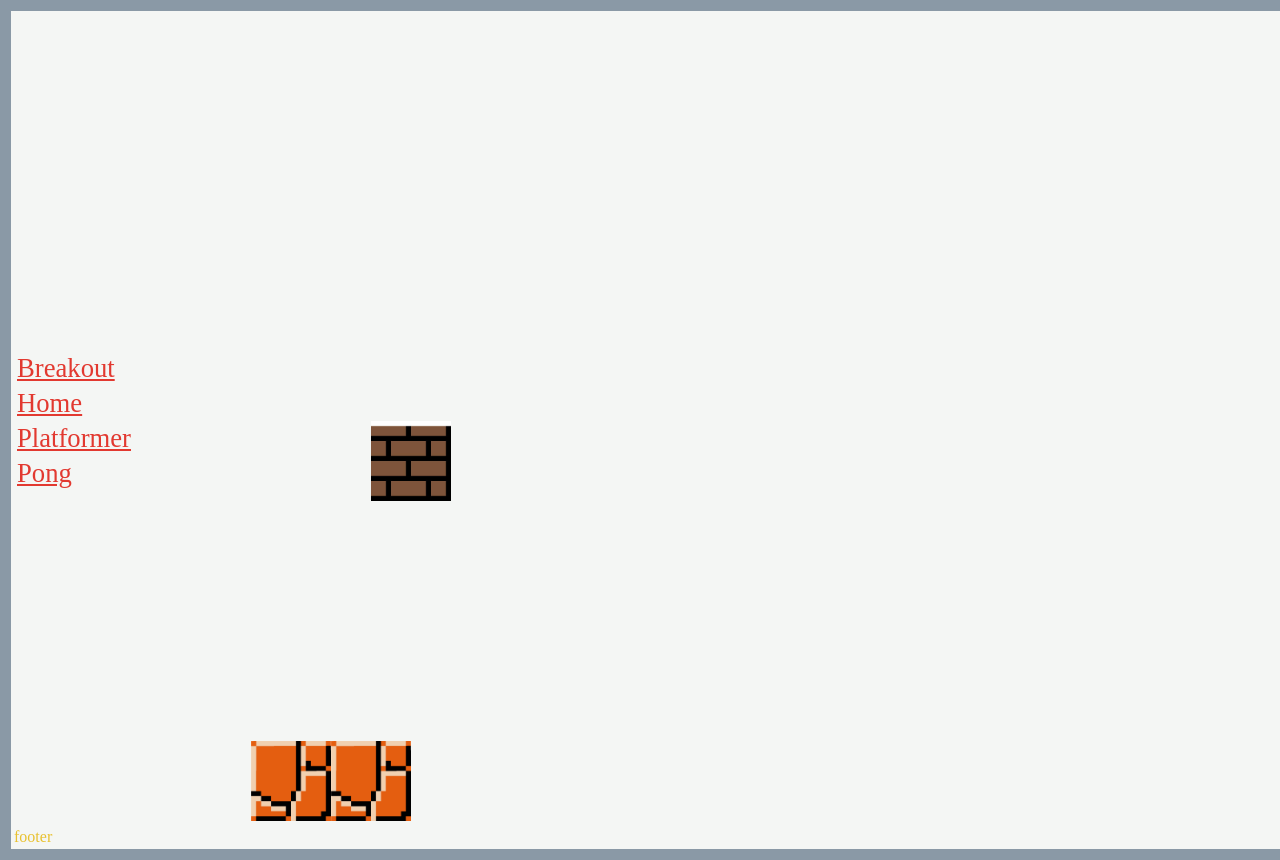
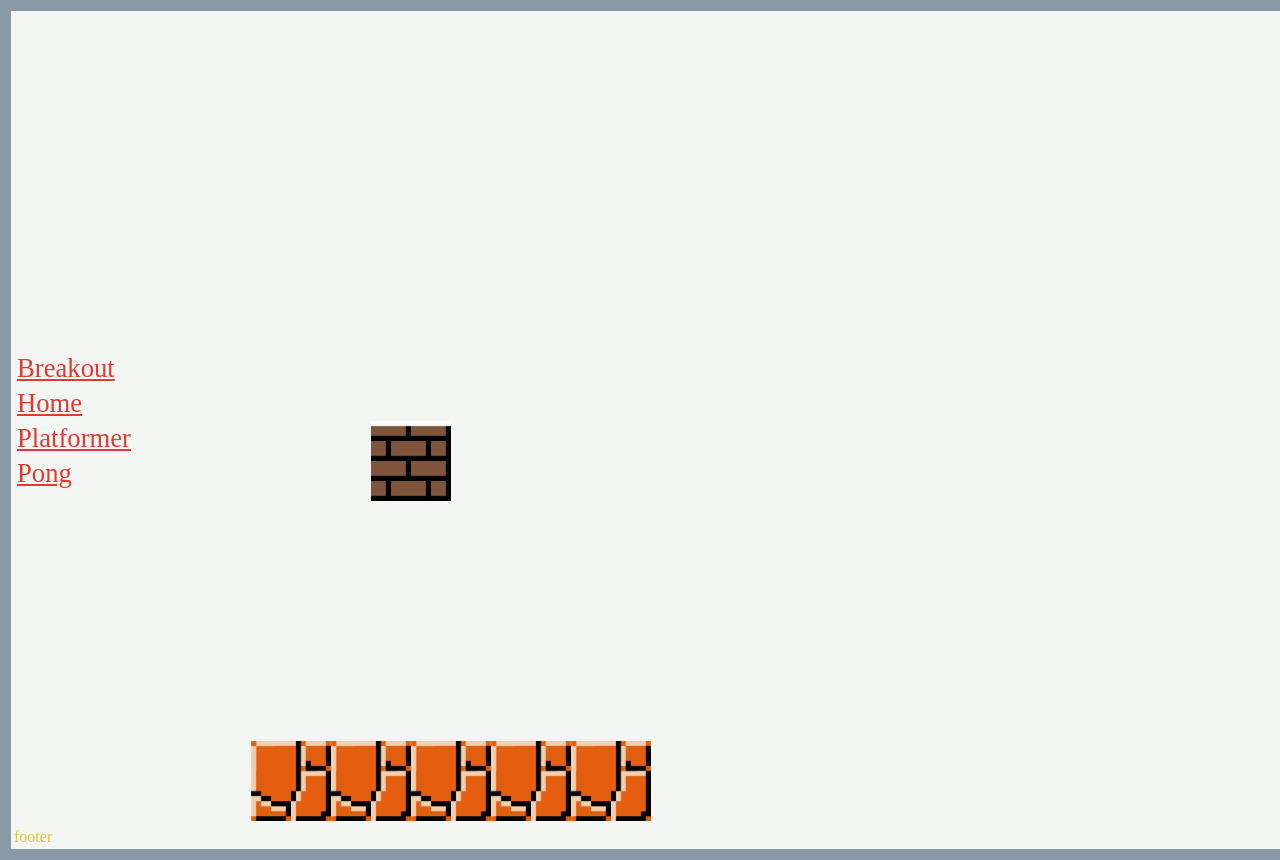
Before and after one commit to Dabvexx/Platformer-Js, a PHP site: page /Platformer in a window 1280 px wide; the page is wider, and only the part inside the window is pictured. Run offline with PHP 8.4, Linux system fonts and the light colour scheme.

Commit message:
Update mainContent.php

```diff
--- a/Platformer/mainContent.php
+++ b/Platformer/mainContent.php
@@ -57,41 +57,70 @@
             // Handle collisions with the tiles
             Collisions(obj) {
                 // Player Bottom to Object Top
-                if (this.y < obj.y + obj.width &&
-                    this.x + this.width > obj.y &&
-                    this.x + this.height >= obj.x &&
-                    this.x + this.height <= obj.x + 1) {
+                if (this.x < obj.x + obj.width &&
+                    this.x + this.width > obj.x &&
+                    this.y + this.height >= obj.y &&
+                    this.y + this.height <= obj.y + 1) {
                         this.y = obj.y - this.height;
                         console.log("top");
                         console.log(this.x + " " + this.y);
                 }
                 // Player Top to Object Bottom
-                if (this.y < obj.y + obj.width &&
-                    this.y + this.width > obj.y &&
-                    this.x <= obj.x + obj.height &&
-                    this.x >= obj.x + obj.height - 1) {
+                if (this.x < obj.x + obj.width &&
+                    this.x + this.width > obj.x &&
+                    this.y <= obj.y + obj.height &&
+                    this.y >= obj.y + obj.height - 1) {
                         this.y = obj.y + obj.height;
                         console.log("bottom");
-                        console.log(this.x + " " + y);
+                        console.log(this.x + " " + this.y);
                 }
                 // Player Right to Object Left
-                if (this.y + this.width <= obj.y + 1 &&
-                    this.y + this.width >= obj.y &&
-                    this.x < obj.x + obj.height &&
-                    this.height + this.x > obj.x) {
-                        this.x = obj.x - this.width;
+                if (this.x + this.width <= obj.x + 1 &&
+                    this.x + this.width >= obj.x &&
+                    this.y < obj.y + obj.height &&
+                    this.height + this.y > obj.y) {
+                        this.x = obj.x + obj.width;
 						console.log("left");
                         console.log(this.x + " " + this.y);
                 }
                 // Player Left to Object Right
-                if (this.y >= obj.y + obj.width - 1 &&
-                    this.y <= obj.y + obj.width &&
-                    this.x < obj.x + obj.height &&
-                    this.height + this.x > obj.x) {
-                        this.x = obj.x + obj.width;
+                if (this.x >= obj.x + obj.width - 1 &&
+                    this.x <= obj.x + obj.width &&
+                    this.y < obj.y + obj.height &&
+                    this.height + this.y > obj.y) {
+                        this.x = obj.x - this.width;
                         console.log("right");
                         console.log(this.x + " " + this.y);
                 }
+
+                /*// Player Right to Object Left
+                if (player.offsetLeft + player.offsetWidth <= object[i].offsetLeft + 1 &&
+                    player.offsetLeft + player.offsetWidth >= object[i].offsetLeft &&
+                    player.offsetTop < object[i].offsetTop + object[i].offsetHeight &&
+                    player.offsetHeight + player.offsetTop > object[i].offsetTop) {
+                player.style.left = object[i].offsetLeft - player.offsetWidth + "px";
+                }
+                // Player Left to Object Right
+                if (player.offsetLeft >= object[i].offsetLeft + object[i].offsetWidth - 1 &&
+                    player.offsetLeft <= object[i].offsetLeft + object[i].offsetWidth &&
+                    player.offsetTop < object[i].offsetTop + object[i].offsetHeight &&
+                    player.offsetHeight + player.offsetTop > object[i].offsetTop) {
+                player.style.left = object[i].offsetLeft + object[i].offsetWidth + "px";
+                }
+                // Player Bottom to Object Top
+                if (player.offsetLeft < object[i].offsetLeft + object[i].offsetWidth &&
+                    player.offsetLeft + player.offsetWidth > object[i].offsetLeft &&
+                    player.offsetTop + player.offsetHeight >= object[i].offsetTop &&
+                    player.offsetTop + player.offsetHeight <= object[i].offsetTop + 1) {
+                player.style.top = object[i].offsetTop - player.offsetHeight + "px";
+                }
+                // Player Top to Object Bottom
+                if (player.offsetLeft < object[i].offsetLeft + object[i].offsetWidth &&
+                    player.offsetLeft + player.offsetWidth > object[i].offsetLeft &&
+                    player.offsetTop <= object[i].offsetTop + object[i].offsetHeight &&
+                    player.offsetTop >= object[i].offsetTop + object[i].offsetHeight - 1) {
+                player.style.top = object[i].offsetTop + object[i].offsetHeight + "px";
+                }*/
             }
         }
 
@@ -101,14 +130,12 @@
                 this.speed = speed;
             }
 
-            DrawPlayer() {
-                super.DrawObject();
-            }
-
             // Calculate where the player will move based tile input, then move player
             MovePlayer() {
 
-                this.y -= gravity;
+                //this.y -= gravity;
+                this.y -= -4;
+                this.x -= -0.2;
 
                 for (var key in keysDown) {
                     var value = Number(key);
@@ -136,25 +163,62 @@
             }
         }
 
-        var player = new Player(50, 50, 80, 100, 4, playerImage);
+        var player = new Player(50, 50, 80, 100, 8, playerImage);
 
         class Tile extends Object{
             constructor(tileImage, tileX, tileY, tileWidth, tileHeight) {
                 super(tileX, tileY, tileWidth, tileHeight, tileImage);
             }
-
-            DrawTile() {
-                super.DrawObject();
-            }
         }
 
         var tileArray = [];
 
-        for(var i = 1; i <= 2; i++) {
+        for(var i = 1; i <= 5; i++) {
             tileArray.push(new Tile(tileImage2, i * 1.6 * 50, canvas.height - 80, 80, 80));
         }
 
         tileArray.push(new Tile(tileImage1, 200, 400, 80, 80));
+
+        var stop = false;
+        var frameCount = 0;
+        var results = ("#results");
+        var fps, fpsInterval, startTime, now, then, elapsed;
+
+
+        // initialize the timer variables and start the animation
+
+        function startAnimating(fps) {
+            fpsInterval = 1000 / fps;
+            then = Date.now();
+            startTime = then;
+            animate();
+        }
+
+        // the animation loop calculates time elapsed since the last loop
+        // and only draws if your specified fps interval is achieved
+
+        function animate() {
+
+            // request another frame
+
+            requestAnimationFrame(animate);
+
+            // calc elapsed time since last loop
+
+            now = Date.now();
+            elapsed = now - then;
+
+            // if enough time has elapsed, draw the next frame
+
+            if (elapsed > fpsInterval) {
+
+                // Get ready for next frame by setting then=now, but also adjust for your
+                // specified fpsInterval not being a multiple of RAF's interval (16.7ms)
+                then = now - (elapsed % fpsInterval);
+
+                GameLoop();
+            }
+        }
 
         function RenderFrame() {
             ctx.clearRect(0, 0, canvas.width, canvas.height);
@@ -162,10 +226,10 @@
 
             //draw all the tiles
             for(var i = 0; i <= tileArray.length - 1; i++){
-                tileArray[i].DrawTile();
+                tileArray[i].DrawObject();
             }
 
-            player.DrawPlayer();
+            player.DrawObject();
         }
 
         function MoveObjects() {
@@ -175,18 +239,17 @@
 
         function HandleCollisions() {
             for(var i = 0; i <= tileArray.length - 1; i++){
-                tileArray[i].TileCollisions(player);
+                player.Collisions(tileArray[i]);
             }
         }
 
         function GameLoop() {
-            //HandleCollisions();
             MoveObjects();
+            HandleCollisions();
 
             RenderFrame();
-            frame = window.requestAnimationFrame(GameLoop);
         }
 
-        GameLoop();
+        startAnimating(60);
     </script>
 </table>
```
